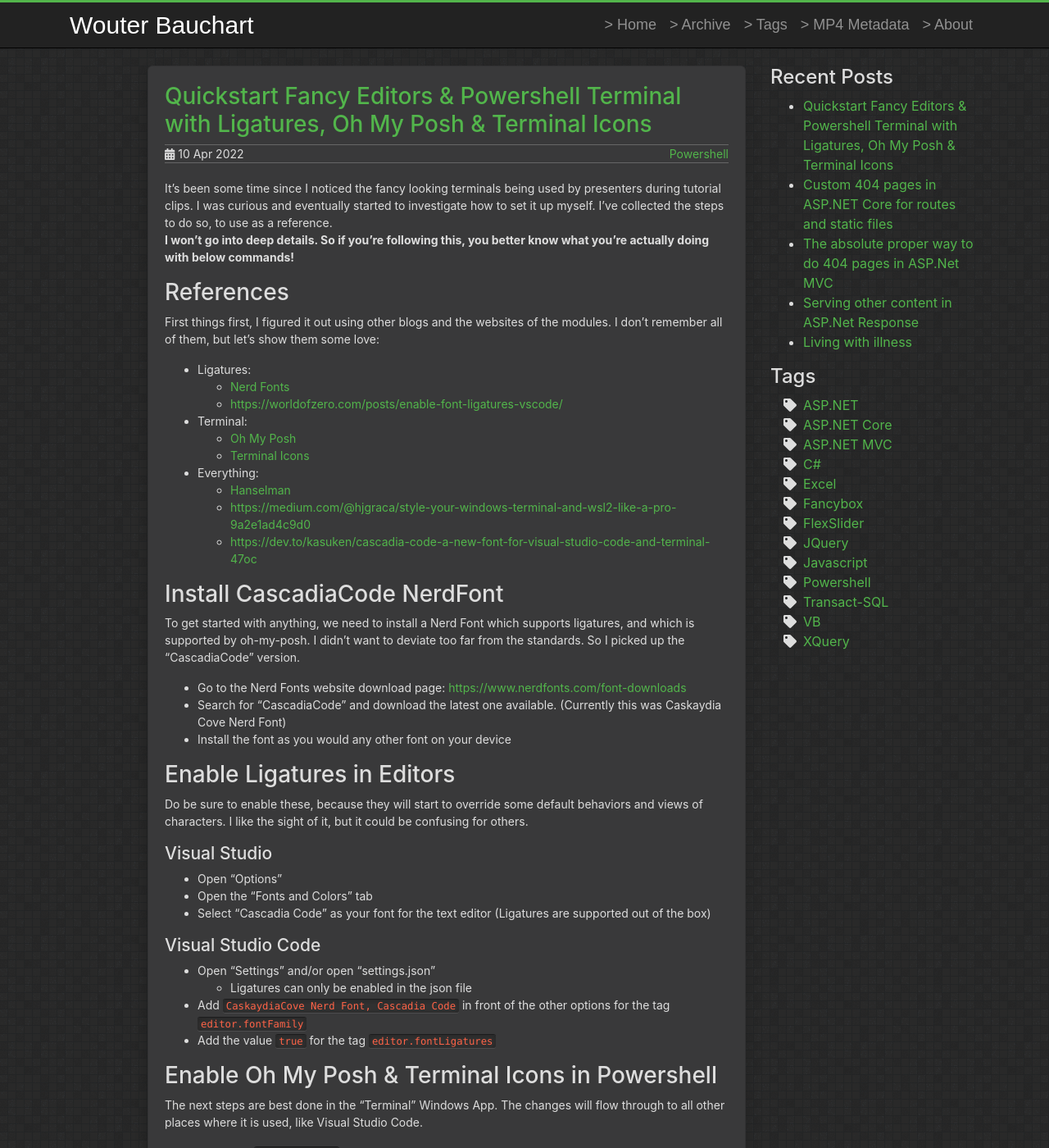
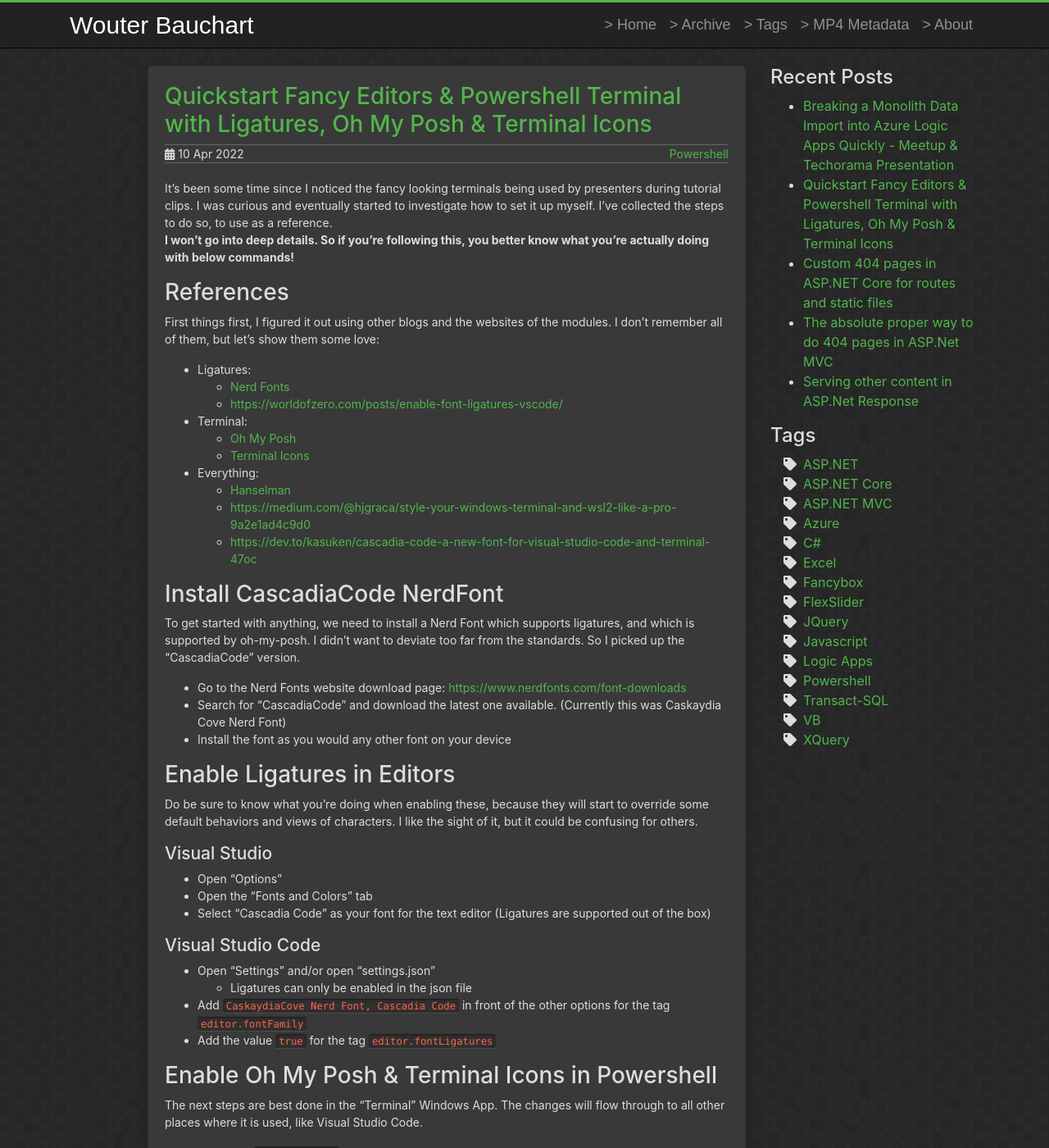
Before and after one commit to WouterBau/WouterBau.github.io, a Jekyll site: the page built from _posts/2022-04-10-quickstart-ligatures-oh-my-posh-terminal-icons.md, in a window 1280 px wide and 1400 px high. Shown: the whole window at 82% size. Built offline with Jekyll 4.4.1, drawn with Linux system fonts in a browser that asks for light colours; some of the changed lines change nothing that is shown.

Commit message:
Added post about mono2logicapps

```diff
--- a/_posts/2021-04-10-quickstart-ligatures-oh-my-posh-terminal-icons.md
+++ b/_posts/2022-04-10-quickstart-ligatures-oh-my-posh-terminal-icons.md
@@ -33,7 +33,7 @@
 - Install the font as you would any other font on your device
 
 # Enable Ligatures in Editors
-Do be sure to enable these, because they will start to override some default behaviors and views of characters. I like the sight of it, but it could be confusing for others.
+Do be sure to know what you're doing when enabling these, because they will start to override some default behaviors and views of characters. I like the sight of it, but it could be confusing for others.
 
 ## Visual Studio
 - Open "Options"
--- /dev/null
+++ b/_posts/2022-05-22-monolith-2-logic-apps.md
@@ -0,0 +1,23 @@
+---
+layout: post
+title:  "Breaking a Monolith Data Import into Azure Logic Apps Quickly - Meetup & Techorama Presentation"
+date:   2022-05-22
+description: Want a real world example of making Azure Logic Apps and existing applications work together to simply import data from files?
+tags:
+ - Azure
+ - Logic Apps
+share: true
+---
+
+# What's it about?
+Everyone probably has made them: Scheduled tasks to download files and import the data into a different database after some transformations and business logic. But those can get vulnerable quickly by piling up its purposes and external dependencies, creating a small monolith. Azure has different resource types to help you create these kind of tasks.
+
+But if you start from an existing one, you can use Azure Logic Apps to offload your external connections without any code. Combine it with Azure Storage Accounts and Service Bus to create a whole extendable integration solution. We'll start with an Azure Function that was responsible for all steps of an import, and break it down with Logic Apps to the point where it can ingest files from different sources at the same time.
+
+# Presentations
+I've given a presentation about this topic during a livestreamed MeetUp event! You can rewatch it on demand on YouTube: [https://www.youtube.com/watch?v=QRb0aP9qVXg](https://www.youtube.com/watch?v=QRb0aP9qVXg){:target="_blank"}.
+You can find the code examples on this GitHub Repository: [https://github.com/WouterBau/monolith-2-logic-apps](https://github.com/WouterBau/monolith-2-logic-apps){:target="_blank"}.
+
+I'm also very proud to say I was given the opportunity to give a shorter version of it at [Techorama](https://techorama.be/){:target="_blank"}, a yearly international technology conference! A small dream that came to completion! And I hope to see you at the future ones as well.
+
+![Techorama Calendar](/assets/images/techorama-calendar-2022.png "Techorama Calendar")
```
Also changed, not shown: assets/images/techorama-calendar-2022.png (added).
